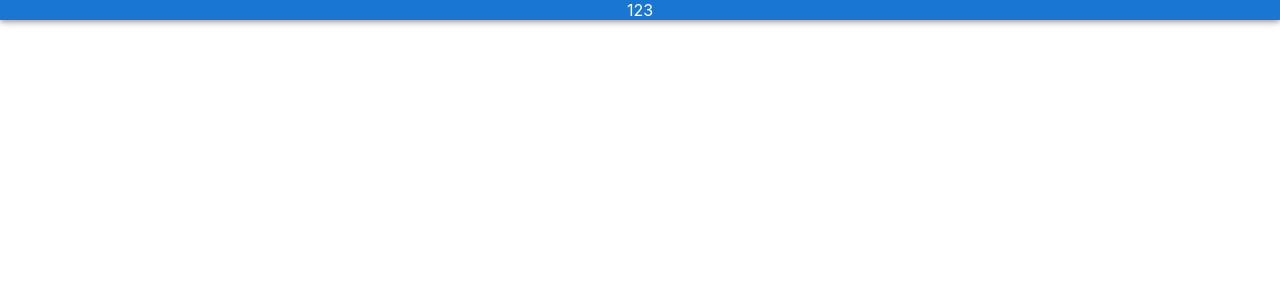
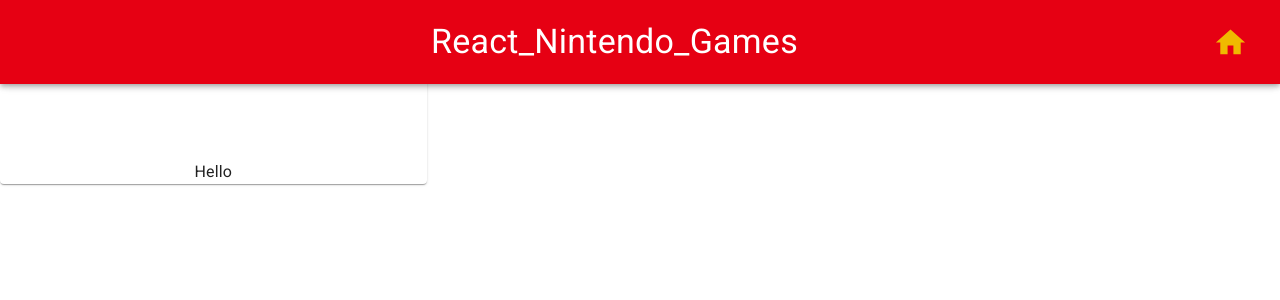
Before and after one commit to utkamag/React_Nintendo_Games, a React (Create React App) app in the folder react-app/: page / in a window 1280 px wide. Shown: the top 300 px of the page. Built offline with nearby package versions, Linux system fonts and the light colour scheme.

Commit message:
update code

```diff
--- a/react-app/package.json
+++ b/react-app/package.json
@@ -11,12 +11,15 @@
     "@testing-library/react": "^13.1.1",
     "@testing-library/user-event": "^13.5.0",
     "@types/jest": "^27.4.1",
+    "@types/material-ui": "^0.21.12",
     "@types/node": "^16.11.31",
     "@types/react": "^18.0.8",
     "@types/react-dom": "^18.0.0",
+    "@types/react-router-dom": "^5.3.3",
     "react": "^18.1.0",
     "react-dom": "^18.1.0",
     "react-redux": "^8.0.1",
+    "react-router-dom": "^6.3.0",
     "react-scripts": "5.0.1",
     "redux": "^4.2.0",
     "typescript": "^4.6.3",
--- a/react-app/src/App.tsx
+++ b/react-app/src/App.tsx
@@ -1,13 +1,15 @@
 import React from 'react';
 import './App.css';
 import {Header} from "./components/Header";
+import Games from "./components/Games";
 
 function App() {
-  return (
-    <div className="App">
-      <Header/>
-    </div>
-  );
+    return (
+        <div className="App">
+            <Header/>
+            <Games/>
+        </div>
+    );
 }
 
-export default App;
+export default App
--- /dev/null
+++ b/react-app/src/components/Games.tsx
@@ -0,0 +1,16 @@
+import React from 'react';
+import {Box, Card, Grid, Typography} from "@mui/material";
+
+const Games = () => {
+    return (
+        <Grid container>
+            <Grid item md={4}>
+                <Card>
+                    <Typography sx={{marginTop: 20}}>Hello</Typography>
+                </Card>
+            </Grid>
+        </Grid>
+    );
+};
+
+export default Games;
--- a/react-app/src/components/Header.tsx
+++ b/react-app/src/components/Header.tsx
@@ -1,12 +1,38 @@
 import React from 'react';
-import {Box, AppBar, Typography} from "@mui/material";
+import {Toolbar, AppBar, Typography, ThemeProvider, createTheme, Container} from "@mui/material";
+import HomeIcon from '@mui/icons-material/Home';
+import {IconButton} from "@mui/material";
+import {Link} from "react-router-dom"
 
-export const Header= () => {
+
+const theme = createTheme({
+    palette: {
+        primary: {
+            main: '#e60013',
+        },
+        secondary: {
+            main: '#f0b900',
+        },
+    },
+});
+
+export const Header = () => {
 
 
     return (
-        <Box>
-            <AppBar color="primary">123</AppBar>
-        </Box>
+        <ThemeProvider theme={theme}>
+            <Container>
+                <AppBar color="primary">
+                    <Toolbar sx={{padding: "10px"}}>
+                        <Typography variant="h4" sx={{flexGrow: 1}}>React_Nintendo_Games</Typography>
+                        <Link to={"/"}>
+                            <IconButton>
+                                <HomeIcon color="secondary" fontSize="large"/>
+                            </IconButton>
+                        </Link>
+                    </Toolbar>
+                </AppBar>
+            </Container>
+        </ThemeProvider>
     );
 };
--- /dev/null
+++ b/react-app/src/components/Router.tsx
@@ -0,0 +1,16 @@
+import React from 'react';
+import {BrowserRouter, Route, Routes} from "react-router-dom";
+import App from "../App";
+import Games from "./Games";
+
+const Router = () => {
+    return (
+        <BrowserRouter>
+            <Routes>
+                <Route path="/" element={<App/>}/>
+            </Routes>
+        </BrowserRouter>
+    );
+};
+
+export default Router;
--- a/react-app/src/index.tsx
+++ b/react-app/src/index.tsx
@@ -3,13 +3,14 @@
 import './index.css';
 import App from './App';
 import reportWebVitals from './reportWebVitals';
+import Router from "./components/Router";
 
 const root = ReactDOM.createRoot(
   document.getElementById('root') as HTMLElement
 );
 root.render(
   <React.StrictMode>
-    <App />
+    <Router />
   </React.StrictMode>
 );
 
```
Also changed, not shown: 1 other file (tests, documents, lock files or other folders).
